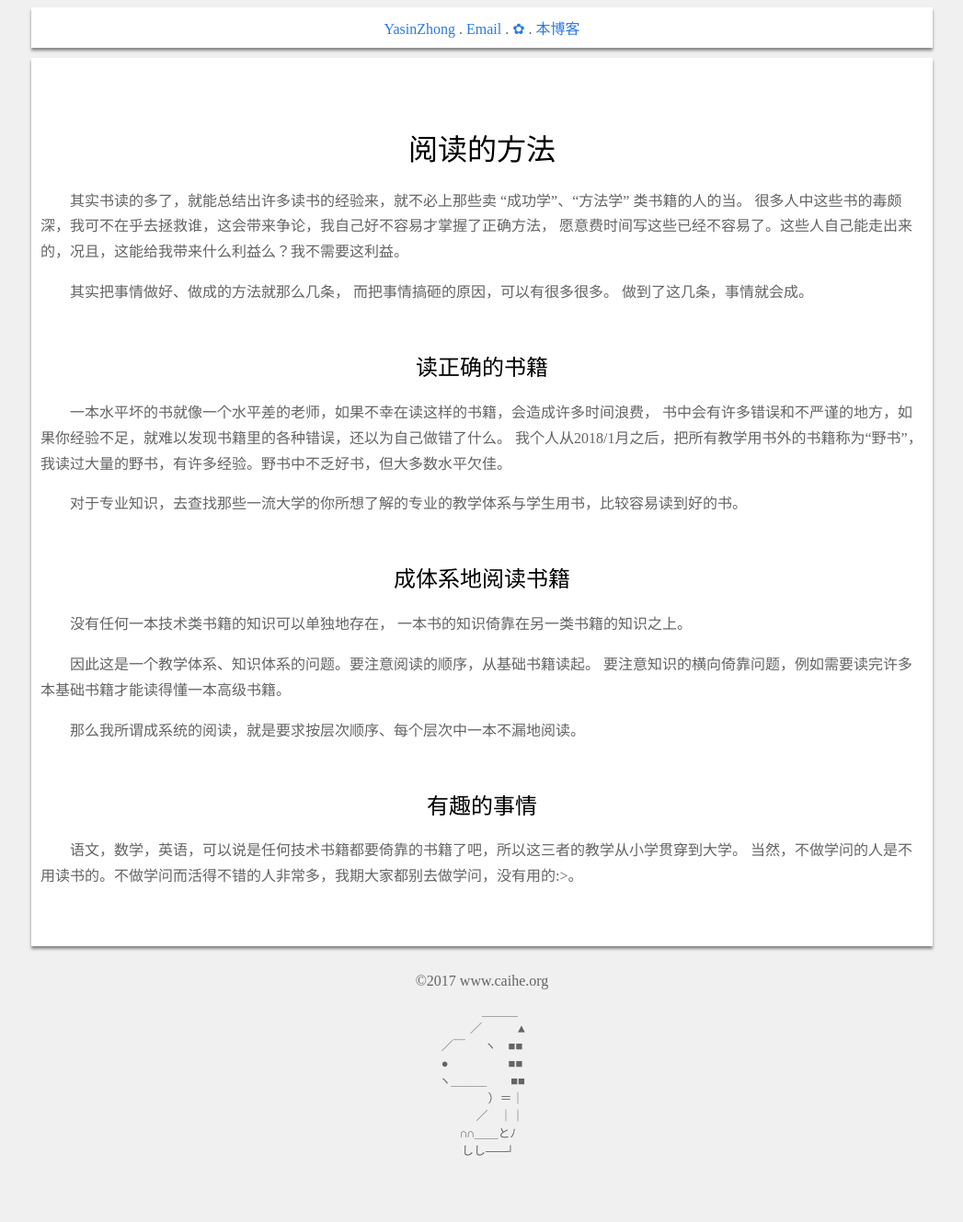
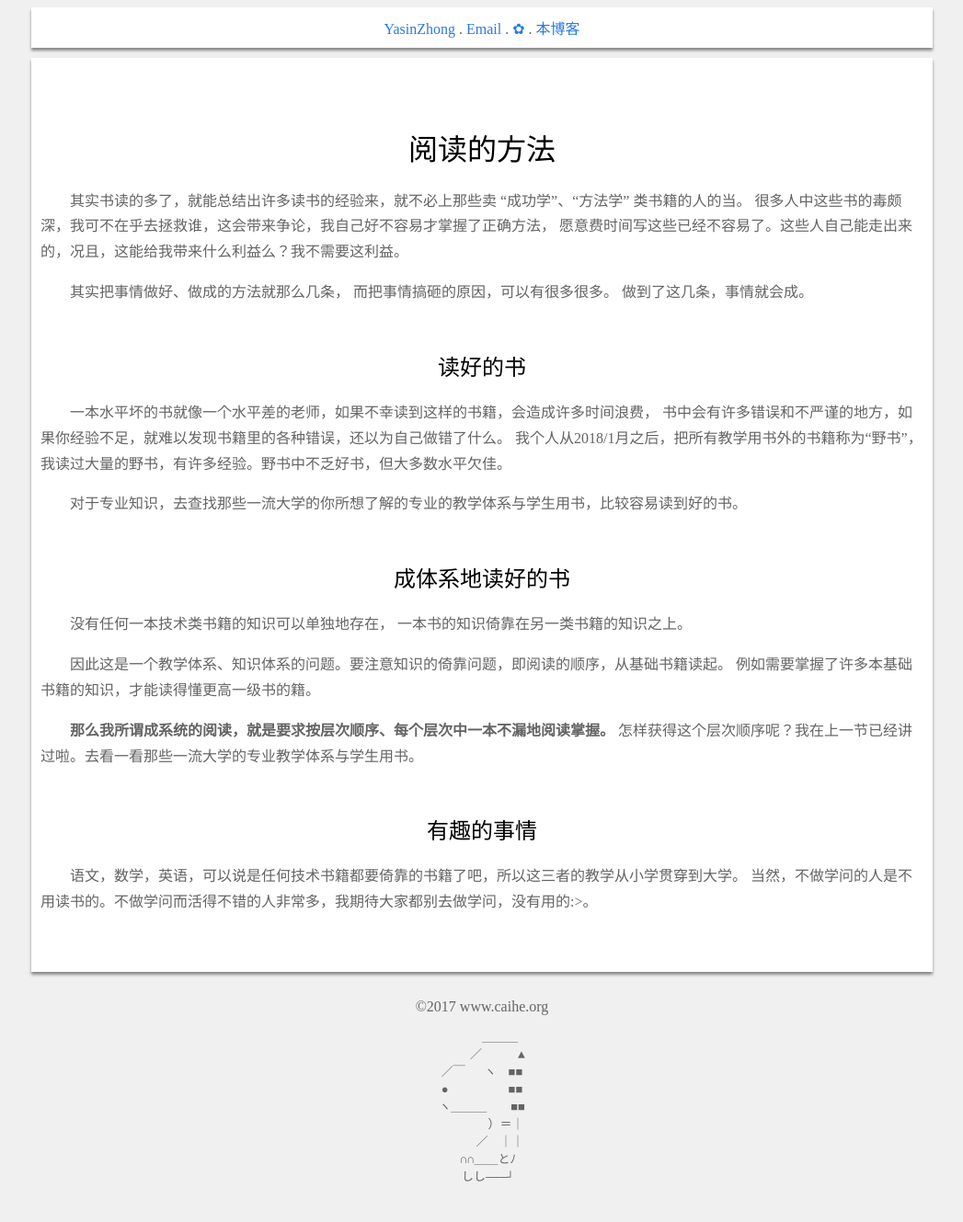
Before and after one commit to YasinZhong/yasinzhong.github.io, a Jekyll site: the page built from _posts/2018-4-20-Reading.html, in a window 1280 px wide. Shown: the whole page at 92% size, without its empty margins (116-1163 px from the left). Built offline with Jekyll 4.4.1, drawn with Linux system fonts in a browser that asks for light colours; comment, search, counter and statistics services are not loaded; before the commit the page ends 1301 px from its top, so only the background shows below that.

Commit message:
2018/04/22

```diff
--- a/_posts/2018-4-20-Reading.html
+++ b/_posts/2018-4-20-Reading.html
@@ -17,9 +17,9 @@ title: 阅读的方法
 	做到了这几条，事情就会成。
 </p>
 
-<h2>读正确的书籍</h2>
+<h2>读好的书</h2>
 <p>
-	一本水平坏的书就像一个水平差的老师，如果不幸在读这样的书籍，会造成许多时间浪费，
+	一本水平坏的书就像一个水平差的老师，如果不幸读到这样的书籍，会造成许多时间浪费，
 	书中会有许多错误和不严谨的地方，如果你经验不足，就难以发现书籍里的各种错误，还以为自己做错了什么。
 	我个人从2018/1月之后，把所有教学用书外的书籍称为“野书”，我读过大量的野书，有许多经验。野书中不乏好书，但大多数水平欠佳。
 </p>
@@ -28,21 +28,22 @@ title: 阅读的方法
 </p>
 
 
-<h2>成体系地阅读书籍</h2>
+<h2>成体系地读好的书</h2>
 <p>
 	没有任何一本技术类书籍的知识可以单独地存在，
 	一本书的知识倚靠在另一类书籍的知识之上。
 </p>
 <p>
-	因此这是一个教学体系、知识体系的问题。要注意阅读的顺序，从基础书籍读起。
-	要注意知识的横向倚靠问题，例如需要读完许多本基础书籍才能读得懂一本高级书籍。
+	因此这是一个教学体系、知识体系的问题。要注意知识的倚靠问题，即阅读的顺序，从基础书籍读起。
+	例如需要掌握了许多本基础书籍的知识，才能读得懂更高一级书的籍。
 </p>
 <p>
-	那么我所谓成系统的阅读，就是要求按层次顺序、每个层次中一本不漏地阅读。
+	<b>那么我所谓成系统的阅读，就是要求按层次顺序、每个层次中一本不漏地阅读掌握。</b>
+	怎样获得这个层次顺序呢？我在上一节已经讲过啦。去看一看那些一流大学的专业教学体系与学生用书。
 </p>
 
 <h2>有趣的事情</h2>
 <p>
 	语文，数学，英语，可以说是任何技术书籍都要倚靠的书籍了吧，所以这三者的教学从小学贯穿到大学。
-	当然，不做学问的人是不用读书的。不做学问而活得不错的人非常多，我期大家都别去做学问，没有用的:>。
+	当然，不做学问的人是不用读书的。不做学问而活得不错的人非常多，我期待大家都别去做学问，没有用的:>。
 </p>
--- a/post0/SelfIntroduction.html
+++ b/post0/SelfIntroduction.html
@@ -18,8 +18,8 @@ title: 关于这里
   <ul class="normal">
     <li>
       博客上的这一点东西，只是我的冰山一角。因为精力有限，我不会写太多东西。
-			写这个博客让我结识了一些有趣的人；个别人士还为我提供了相当大的相互式帮助(合作)，
-			使我的生活水平达到一个新的高度，我不能不提这件事以表达我的感激。
+			写这个博客让我结识了一些有趣的人；个别人士还给我提供了相当好的工作，
+			使我的生活质量达到新的层面，我不能不提这件事以表达谢意。
     </li>
 
     <li>
```
Also changed, not shown: _posts/2018-4-18-EasyWorld.html (+7 -2 lines).
